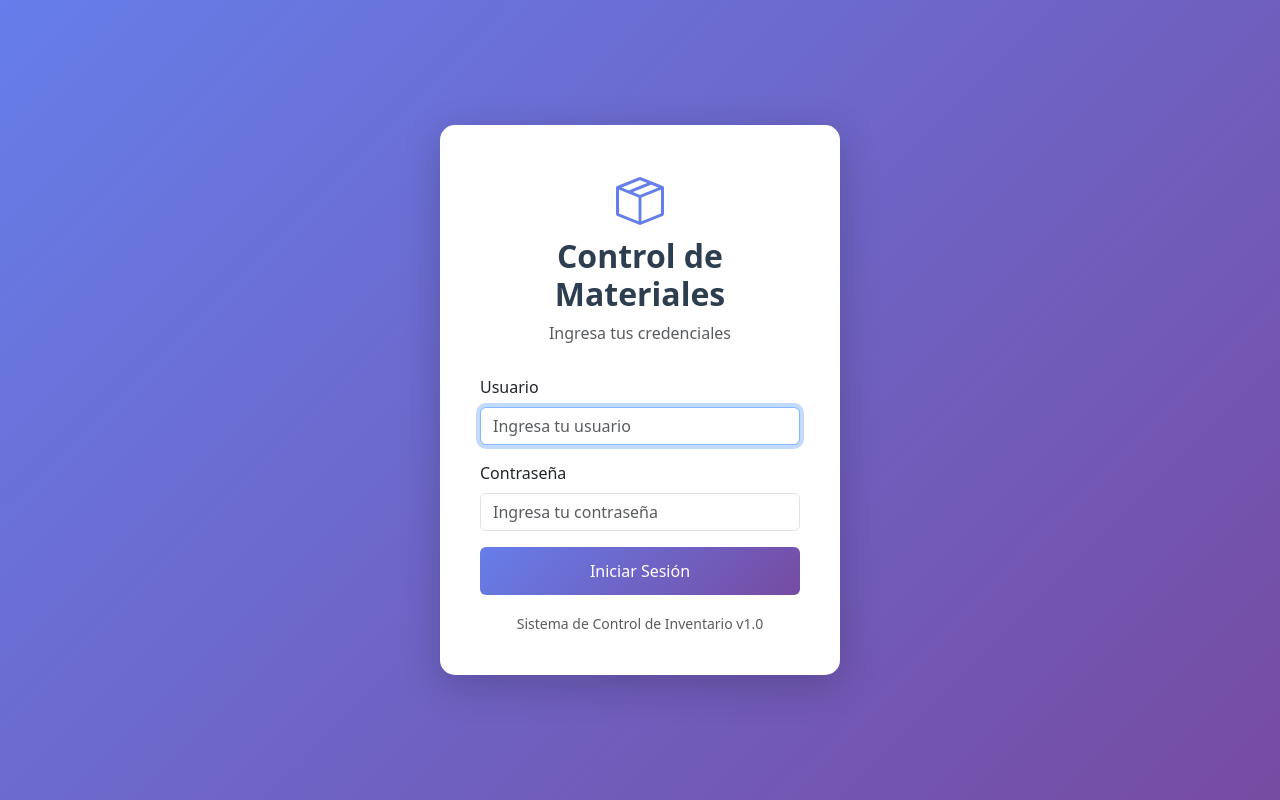
After one commit to AlfredoCorvi/inventory-management-system, a Django app: page /accounts/login/ in a window 1280 px wide. The commit adds this page. Run offline with Django 5.2, Linux system fonts and the light colour scheme.

Commit message:
feat: add login system configuration

```diff
--- a/control_materiales/settings.py
+++ b/control_materiales/settings.py
@@ -122,6 +122,6 @@ USE_TZ = True
 STATIC_URL = 'static/'
 
 # Login/Logout URLs
-LOGIN_URL = '/admin/login/'  # Usa el login del admin de Django
-LOGIN_REDIRECT_URL = '/inventario/'  # Después de login, va al dashboard
-LOGOUT_REDIRECT_URL = '/admin/login/'
+LOGIN_URL = '/accounts/login/'
+LOGIN_REDIRECT_URL = '/inventario/'
+LOGOUT_REDIRECT_URL = '/accounts/login/'
--- a/control_materiales/urls.py
+++ b/control_materiales/urls.py
@@ -17,9 +17,15 @@ Including another URLconf
 from django.contrib import admin
 from django.urls import path, include
 from django.shortcuts import redirect
+from django.contrib.auth import views as auth_views
 
 urlpatterns = [
     path('admin/', admin.site.urls),
     path('inventario/', include('inventario.urls')),
-    path('', lambda request: redirect('dashboard')),  # Redirige / a dashboard
+
+    # Login/Logout
+    path('accounts/login/', auth_views.LoginView.as_view(), name='login'),
+    path('accounts/logout/', auth_views.LogoutView.as_view(), name='logout'),
+
+    path('', lambda request: redirect('dashboard')),
 ]
--- /dev/null
+++ b/inventario/templates/registration/login.html
@@ -0,0 +1,83 @@
+<!DOCTYPE html>
+<html lang="es">
+<head>
+    <meta charset="UTF-8">
+    <meta name="viewport" content="width=device-width, initial-scale=1.0">
+    <title>Login - Control de Materiales</title>
+    <link href="https://cdn.jsdelivr.net/npm/bootstrap@5.3.0/dist/css/bootstrap.min.css" rel="stylesheet">
+    <style>
+        body {
+            background: linear-gradient(135deg, #667eea 0%, #764ba2 100%);
+            height: 100vh;
+            display: flex;
+            align-items: center;
+            justify-content: center;
+        }
+        .login-card {
+            background: white;
+            border-radius: 15px;
+            box-shadow: 0 10px 40px rgba(0,0,0,.2);
+            padding: 40px;
+            width: 100%;
+            max-width: 400px;
+        }
+        .login-header {
+            text-align: center;
+            margin-bottom: 30px;
+        }
+        .login-header h2 {
+            color: #2c3e50;
+            font-weight: bold;
+        }
+        .btn-login {
+            width: 100%;
+            padding: 12px;
+            background: linear-gradient(135deg, #667eea 0%, #764ba2 100%);
+            border: none;
+        }
+    </style>
+</head>
+<body>
+    <div class="login-card">
+        <div class="login-header">
+            <i class="bi bi-box-seam" style="font-size: 3rem; color: #667eea;"></i>
+            <h2>Control de Materiales</h2>
+            <p class="text-muted">Ingresa tus credenciales</p>
+        </div>
+
+        {% if form.errors %}
+            <div class="alert alert-danger">
+                Usuario o contraseña incorrectos
+            </div>
+        {% endif %}
+
+        <form method="post">
+            {% csrf_token %}
+
+            <div class="mb-3">
+                <label for="id_username" class="form-label">Usuario</label>
+                <input type="text" name="username" class="form-control" id="id_username"
+                       placeholder="Ingresa tu usuario" required autofocus>
+            </div>
+
+            <div class="mb-3">
+                <label for="id_password" class="form-label">Contraseña</label>
+                <input type="password" name="password" class="form-control" id="id_password"
+                       placeholder="Ingresa tu contraseña" required>
+            </div>
+
+            <input type="hidden" name="next" value="{{ next }}">
+
+            <button type="submit" class="btn btn-primary btn-login">
+                Iniciar Sesión
+            </button>
+        </form>
+
+        <div class="text-center mt-3">
+            <small class="text-muted">Sistema de Control de Inventario v1.0</small>
+        </div>
+    </div>
+
+    <link rel="stylesheet" href="https://cdn.jsdelivr.net/npm/bootstrap-icons@1.10.0/font/bootstrap-icons.css">
+</body>
+</html>
```
Also changed, not shown: inventario/templates/inventario/base.html (+6 -3 lines).
